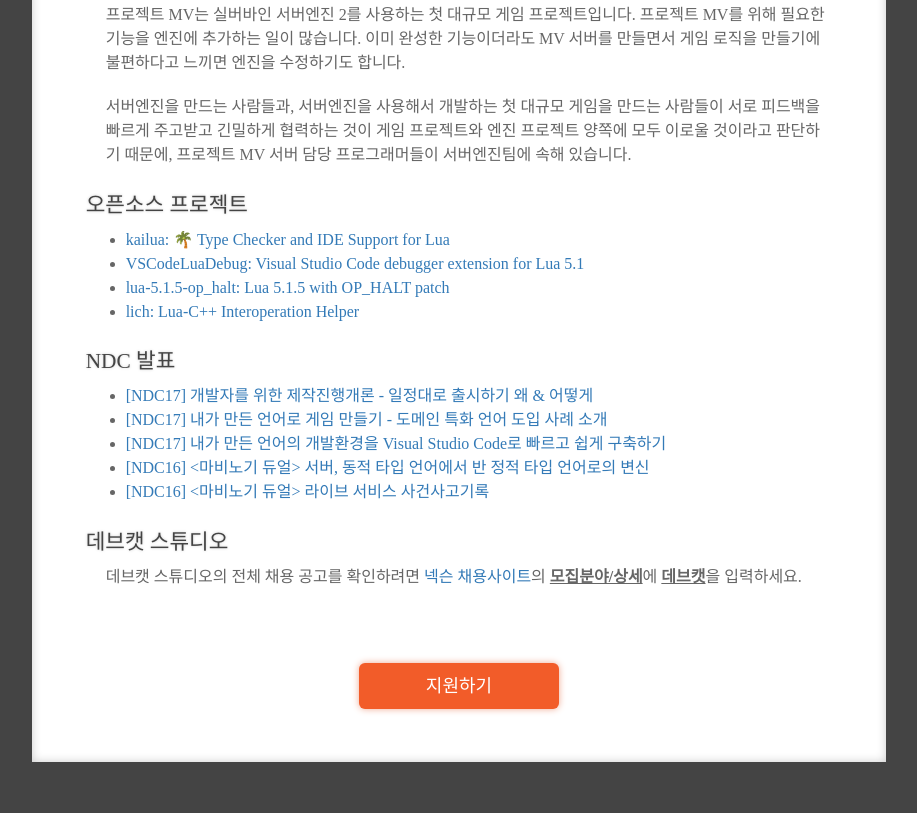
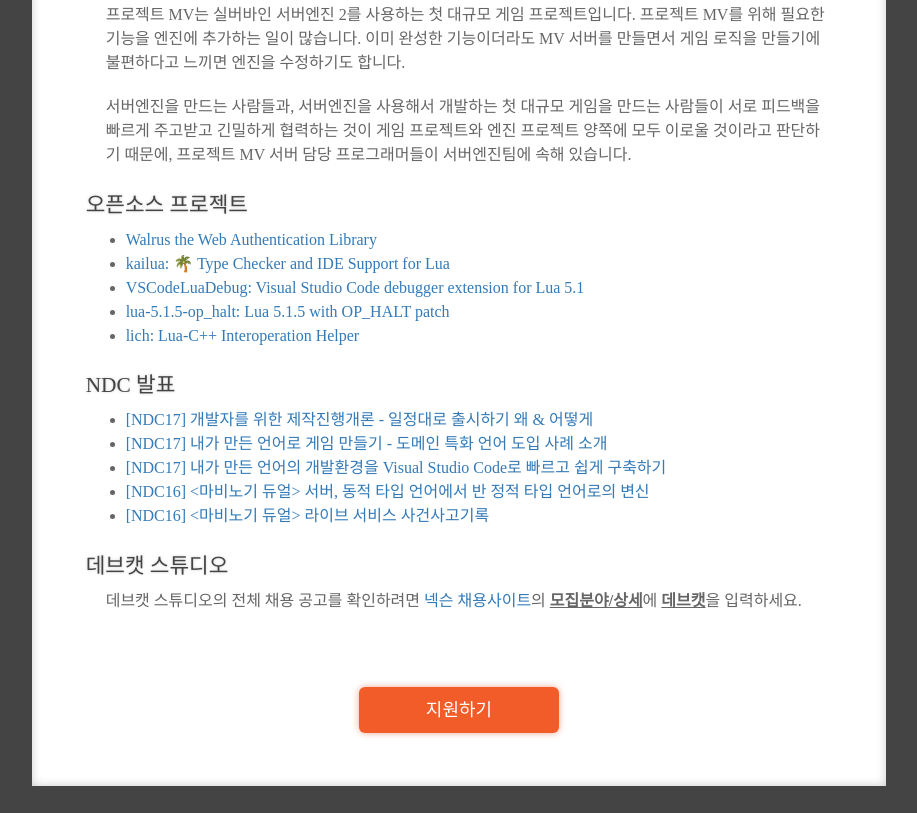
Before and after one commit to devcat-studio/devcat-studio.github.io, a plain HTML site: page recruit/mv_server.html in a window 1280 px wide. Shown: the part 1772-2585 px from the top of the page, without its empty margins (181-1098 px from the left). Before the commit the page ends 2561 px from the top, so only its background shows below. Drawn offline with nearby package versions, Linux system fonts and the light colour scheme; a web font is replaced by a local one.

Commit message:
added Walrus

```diff
--- a/recruit/mv_server.html
+++ b/recruit/mv_server.html
@@ -180,6 +180,7 @@
 
         <h3>오픈소스 프로젝트</h3>
         <ul>
+            <li><a href='https://github.com/devcat-studio/Walrus'>Walrus the Web Authentication Library</a></li>
 			<li><a href='https://github.com/devcat-studio/kailua'>kailua: 🌴 Type Checker and IDE Support for Lua</a></li>
 			<li><a href='https://github.com/devcat-studio/VSCodeLuaDebug'>VSCodeLuaDebug: Visual Studio Code debugger extension for Lua 5.1</a></li>
 			<li><a href='https://github.com/devcat-studio/lua-5.1.5-op_halt'>lua-5.1.5-op_halt: Lua 5.1.5 with OP_HALT patch</a></li>
```
